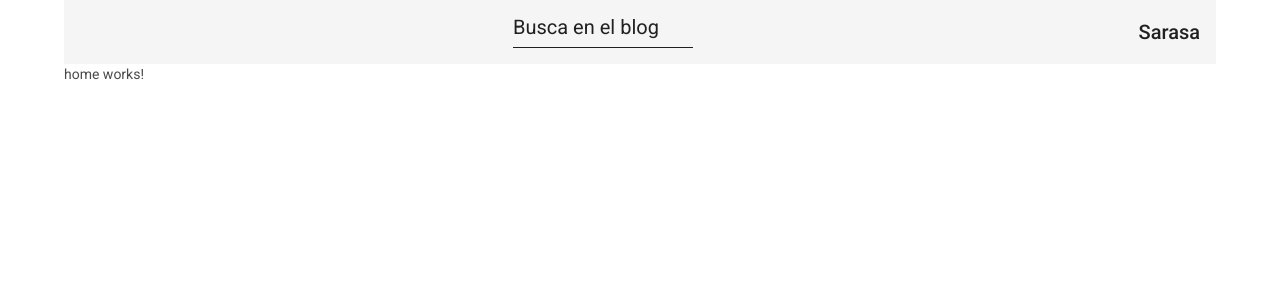
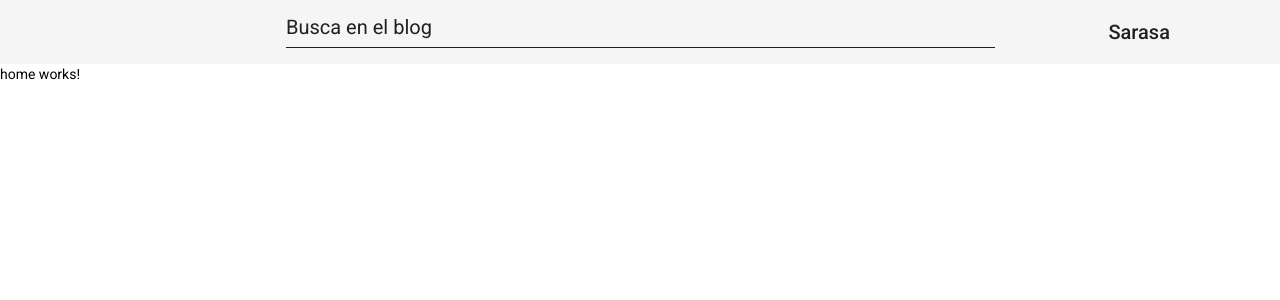
Before and after one commit to frcudev/blog, an Angular app: page /home in a window 1280 px wide. Shown: the top 300 px of the page. Built offline with nearby package versions, Linux system fonts and the light colour scheme.

Commit message:
refactor: 💡 remove lint-staged and bulma and add flex layout

```diff
--- a/angular.json
+++ b/angular.json
@@ -28,7 +28,6 @@
               "projects/blog/src/assets"
             ],
             "styles": [
-              "node_modules/bulma/css/bulma.min.css",
               "projects/blog/src/styles.scss"
             ],
             "scripts": []
--- a/projects/blog/src/app/core/core.module.ts
+++ b/projects/blog/src/app/core/core.module.ts
@@ -5,8 +5,9 @@ import {MatIconModule} from '@angular/material/icon';
 import {MatInputModule} from '@angular/material/input';
 import {MatProgressBarModule} from '@angular/material/progress-bar';
 import {MatToolbarModule} from '@angular/material/toolbar';
+import {BrowserModule} from '@angular/platform-browser';
+import {FlexLayoutModule} from '@angular/flex-layout';
 import {ToolbarComponent} from './layout/toolbar/toolbar.component';
-import {BrowserModule} from '@angular/platform-browser';
 
 @NgModule({
   declarations: [ToolbarComponent],
@@ -15,6 +16,9 @@ import {BrowserModule} from '@angular/platform-browser';
     BrowserModule,
     FormsModule,
     ReactiveFormsModule,
+
+    // flex
+    FlexLayoutModule,
 
     // material
     MatFormFieldModule,
--- a/projects/blog/src/app/core/layout/toolbar/toolbar.component.html
+++ b/projects/blog/src/app/core/layout/toolbar/toolbar.component.html
@@ -1,20 +1,16 @@
-<mat-toolbar class="level is-mobile">
-  <div class="level-left">
-    <div class="level-item">
-      <button mat-icon-button *ngIf="isResponsiveLayout | async" class="menu" (click)="toggleMenu()">
-        <mat-icon aria-hidden="false" aria-label="Menu">{{ navOpened ? 'close' : 'menu' }}</mat-icon>
-      </button>
-    </div>
+<mat-toolbar fxLayout="row" fxLayoutAlign="center center" fxLayoutGap="20px">
+  <div fxFlex="20" fxLayoutAlign="center center">
+    <button mat-icon-button *ngIf="isResponsiveLayout | async" class="menu" (click)="toggleMenu()">
+      <mat-icon aria-hidden="false" aria-label="Menu">{{ navOpened ? 'close' : 'menu' }}</mat-icon>
+    </button>
   </div>
 
-  <form class="level-item has-text-centered">
-    <mat-form-field>
-      <input matInput [formControl]="search" placeholder="Busca en el blog" />
-    </mat-form-field>
-  </form>
+  <mat-form-field fxFlex="60">
+    <input matInput [formControl]="search" placeholder="Busca en el blog" />
+  </mat-form-field>
 
-  <div class="level-right">
-    <span class="level-item">Sarasa</span>
+  <div fxFlex="20" fxLayoutAlign="center center">
+    <span>Sarasa</span>
   </div>
 </mat-toolbar>
 
--- a/projects/blog/src/index.html
+++ b/projects/blog/src/index.html
@@ -10,7 +10,7 @@
     <link href="https://fonts.googleapis.com/icon?family=Material+Icons" rel="stylesheet" />
   </head>
 
-  <body class="mat-typography container">
+  <body class="mat-typography">
     <frcu-dev-blog-root></frcu-dev-blog-root>
   </body>
 </html>
```
Also changed, not shown: package.json (+2 -19 lines), .stylelintrc.json (deleted), 2 other files (tests, documents, lock files or other folders).
